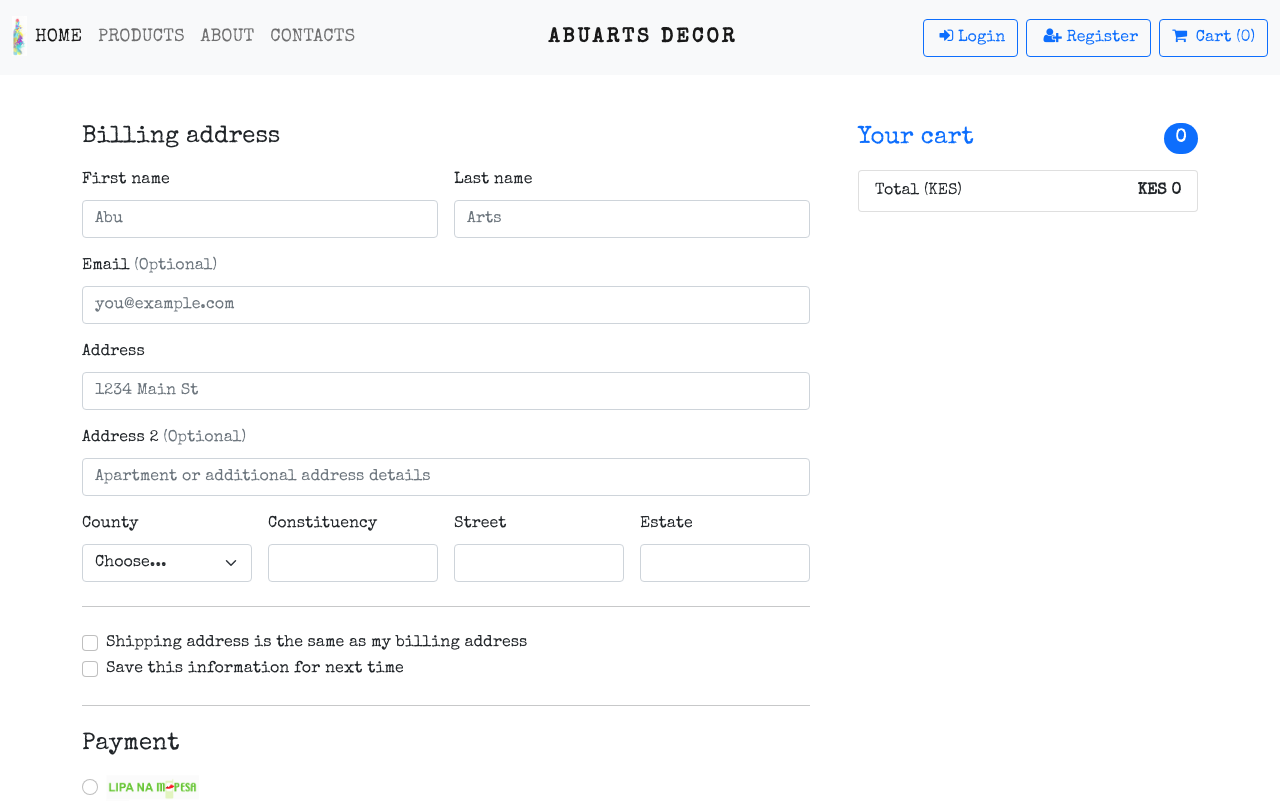
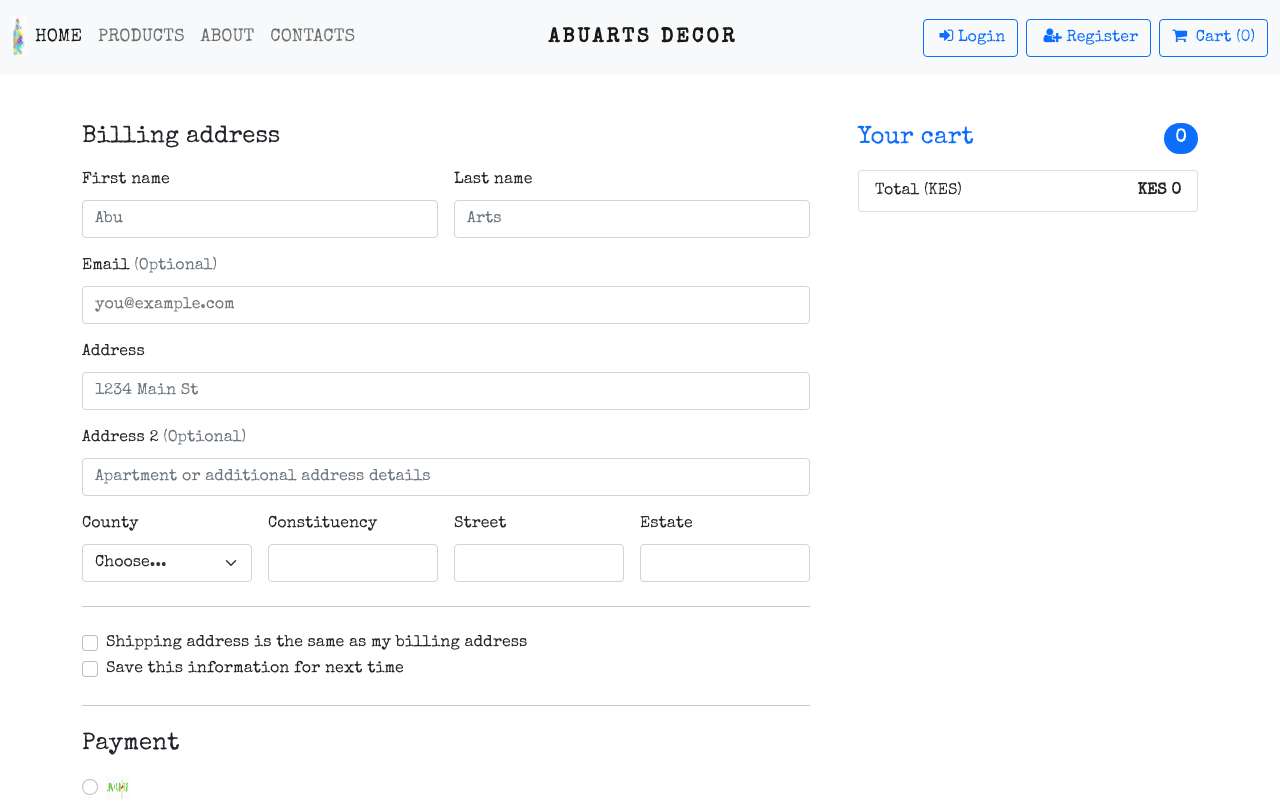
Before and after one commit to kiokoshedy/abu-arts, a React (Create React App) app: page /checkout in a window 1280 px wide. Shown: the top 801 px of the page. Built offline with nearby package versions, Linux system fonts and the light colour scheme; a web font is replaced by a local one.

Commit message:
add checkout details

```diff
--- a/src/components/Checkout.jsx
+++ b/src/components/Checkout.jsx
@@ -138,12 +138,11 @@ const Checkout = () => {
                                 <div className="form-check">
                                     <input id="debit" name="paymentMethod" type="radio" className="form-check-input" required="" />
                                     <label className="form-check-label" htmlFor="debit">
-                                        <div>
-                                        <img src={mpesaLogo} class="" alt="Art" height="25px" />
-                                        </div><img src={mpesaLogo} class="d-block w-25" alt="Art" height="25px" />
+                                        <img src={mpesaLogo} class="d-block w-25" alt="Art" height="25px" />
 
                                     </label>
                                 </div>
+
 
                             </div>
 
```
